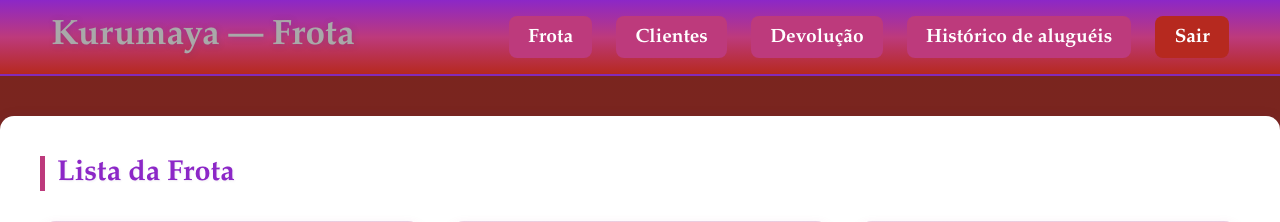
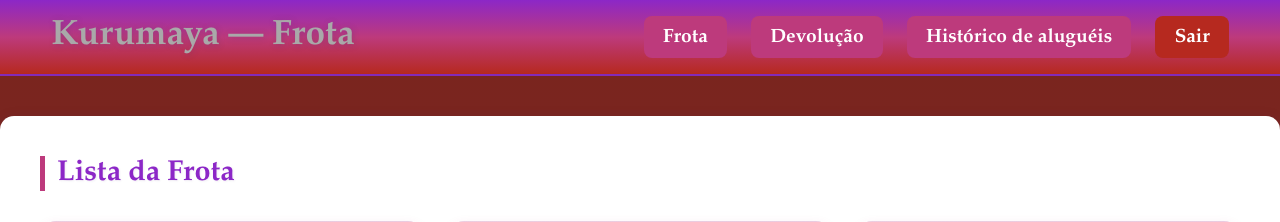
Before and after one commit to toybile/projeto-locacao-kurumaya, a Flask app: template templates/frota.html in a window 1280 px wide. Shown: the top 222 px of the page. Run offline with Flask 3, Linux system fonts and the light colour scheme; the template is opened without the code that fills it, so the values that code supplies are empty.

Commit message:
tira clientes

```diff
--- a/templates/frota.html
+++ b/templates/frota.html
@@ -15,7 +15,6 @@
     <h1>Kurumaya — Frota</h1>
     <nav>
         <a href="/frota">Frota</a>
-        <a href="/clientes">Clientes</a>
         <a href="{{ url_for('devolucao_cliente_page') }}">Devolução</a>
         <a href="{{ url_for('historico') }}">Histórico de aluguéis</a>
         <a class="logout" href="/logout">Sair</a>
```
